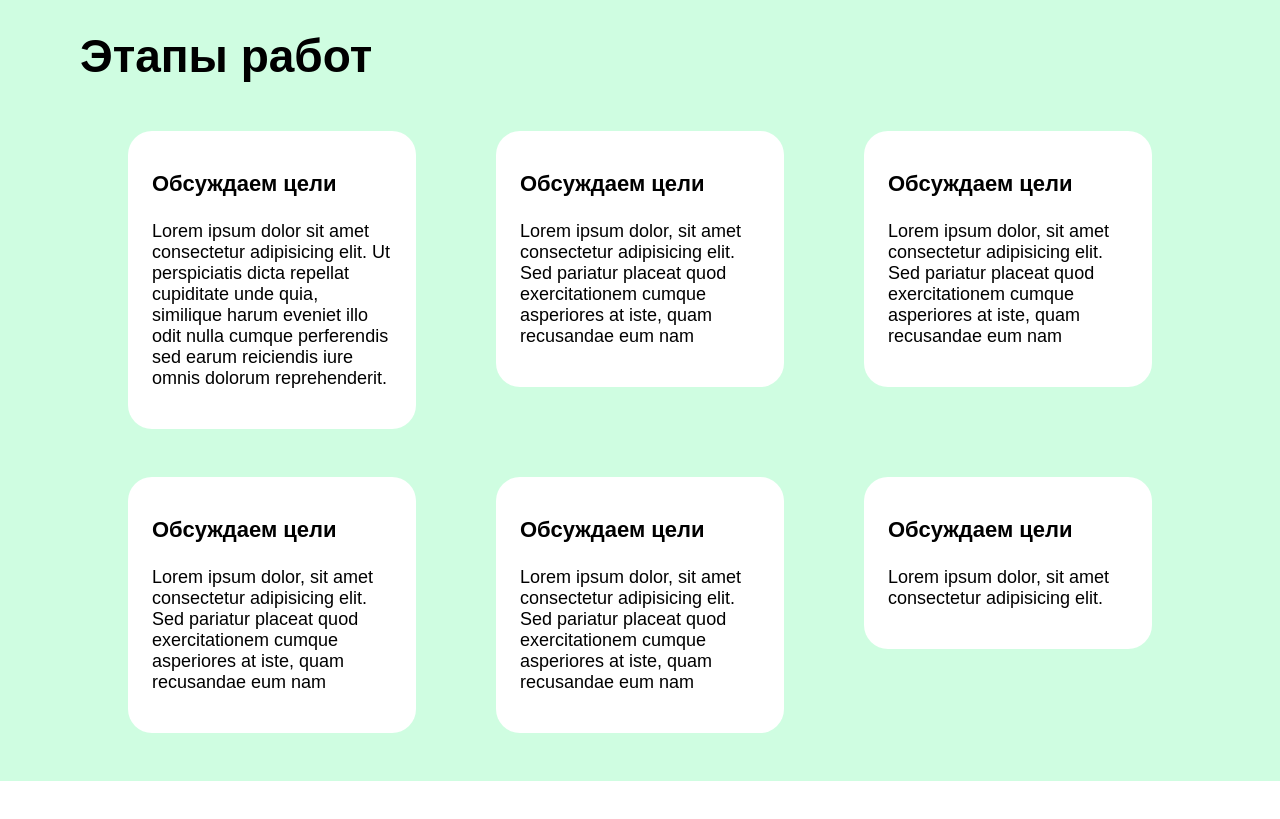
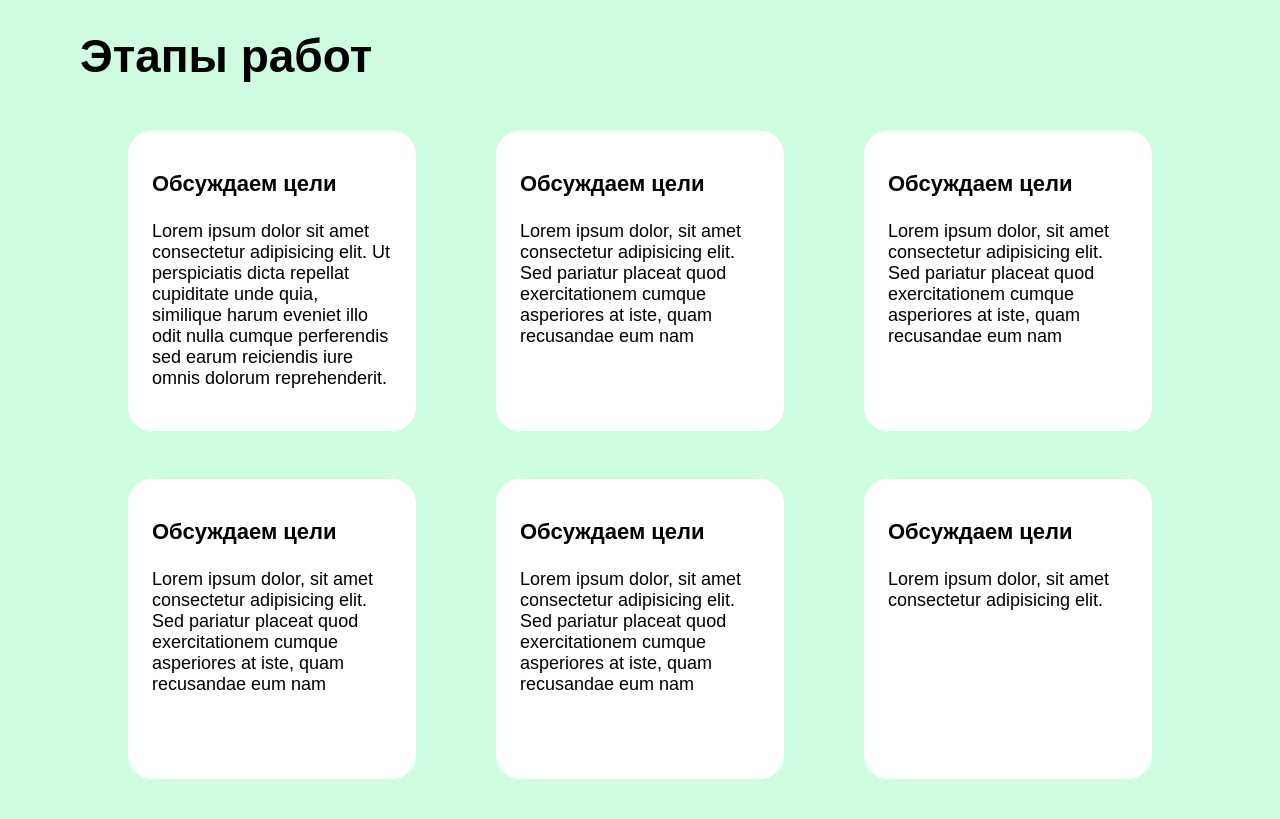
Before and after one commit to agrivyuk/cat_site, a website: page index.html in a window 1280 px wide. Shown: the part 2800-3619 px from the top of the page. Before the commit the page ends 3581 px from the top, so only its background shows below. Drawn offline with nearby package versions, Linux system fonts and the light colour scheme; files that its build step writes are made by us from their sources.

Commit message:
fix height for development stages

```diff
--- a/style/sass/development-stages.sass
+++ b/style/sass/development-stages.sass
@@ -13,6 +13,7 @@
     gap: 3rem 5rem
 .stage
   max-width: 18rem
+  min-height: 300px
   padding: 2.5rem 1.5rem
   background-color: #fff
   border-radius: 1.5rem
```
